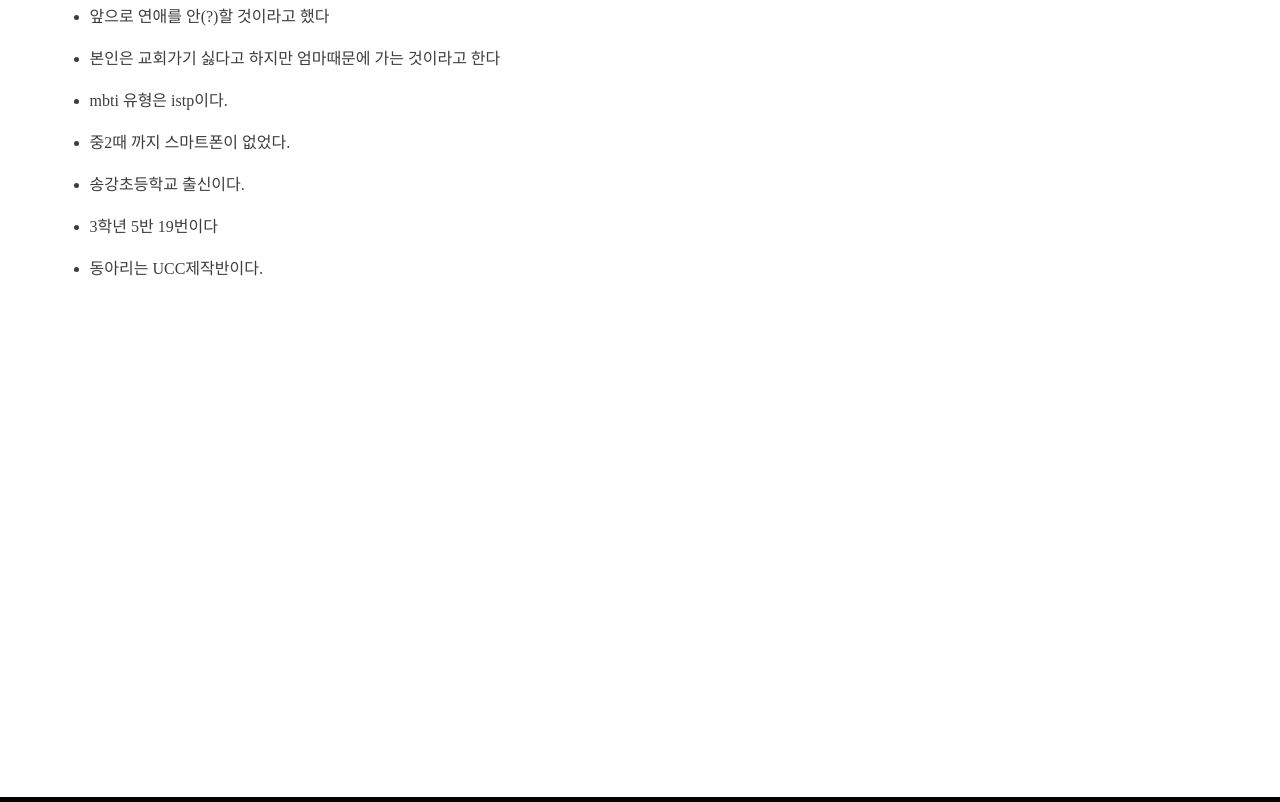
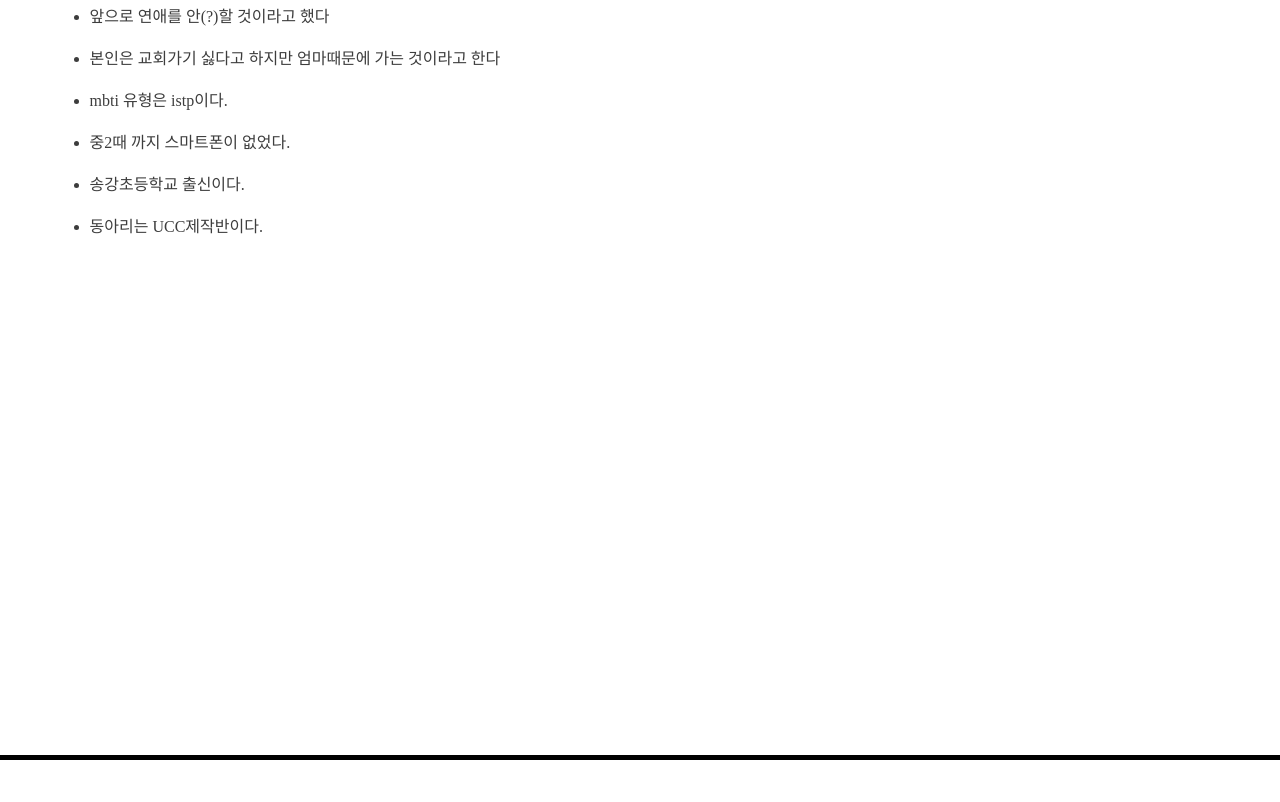
Before and after one commit to grami3141/roseknife, a plain HTML site: page wiki.html in a window 1280 px wide. Shown: the part 3757-4559 px from the top of the page. After the commit the page ends 4517 px from the top, so only its background shows below. Drawn offline with Linux system fonts and the light colour scheme.

Commit message:
Update wiki.html

```diff
--- a/wiki.html
+++ b/wiki.html
@@ -177,7 +177,6 @@
         <li>mbti 유형은 istp이다.</li><br>
         <li>중2때 까지 스마트폰이 없었다.</li><br>
         <li>송강초등학교 출신이다.</li><br>
-        <li>3학년 5반 19번이다</li><br>
         <li>동아리는 UCC제작반이다.</li><br>
       </ul>
     </div>
```
